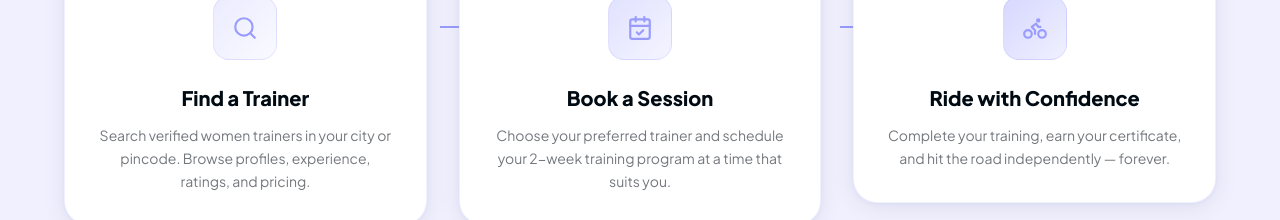
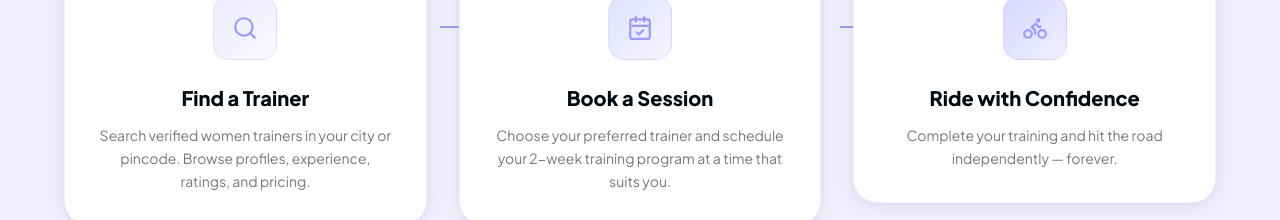
Before and after one commit to Areeebaa/migoweb, a Next.js app: page / in a window 1280 px wide. Shown: the part 3600-3820 px from the top of the page. Built offline with nearby package versions, Linux system fonts and the light colour scheme; no server answers.

Commit message:
fix: pre-fill email mailto, remove certificate mention

```diff
--- a/components/ContactSection.jsx
+++ b/components/ContactSection.jsx
@@ -335,7 +335,7 @@ export default function ContactSection() {
                             {/* Email */}
                             <div className="glass-card p-6">
                                 <p className="text-migo-dark/50 text-xs font-semibold uppercase tracking-widest mb-3">Email Us</p>
-                                <a href="https://mail.google.com/mail/?view=cm&to=official.migo.app@gmail.com" className="text-migo-dark hover:text-migo-lavender transition-colors duration-200 flex items-center gap-2">
+                                <a href="mailto:official.migo.app@gmail.com?subject=Hello%20MIGO" className="text-migo-dark hover:text-migo-lavender transition-colors duration-200 flex items-center gap-2">
                                     <Mail size={16} className="text-current transition-colors" />
                                     official.migo.app@gmail.com
                                 </a>
--- a/components/HowItWorks.jsx
+++ b/components/HowItWorks.jsx
@@ -26,7 +26,7 @@ const steps = [
         number: '03',
         icon: <Bike size={26} />,
         title: 'Ride with Confidence',
-        desc: 'Complete your training, earn your certificate, and hit the road independently — forever.',
+        desc: 'Complete your training and hit the road independently — forever.',
         color: 'from-migo-lavender/40 to-migo-lavender/15',
     },
 ]
```
